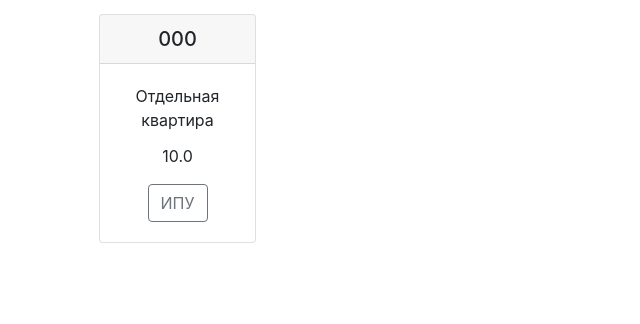
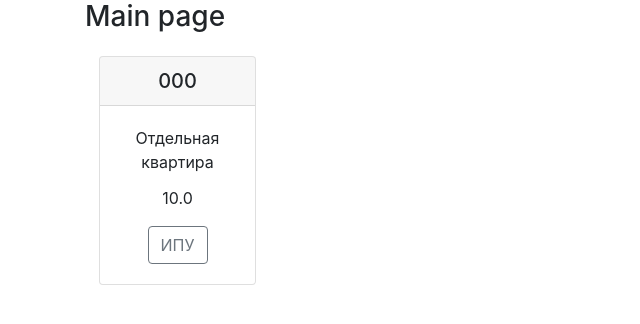
Before and after one commit to sanchos2/upravdom, a Django app: page / in a window 1280 px wide. Shown: the top 324 px of the page, without its empty margins (0-640 px from the left). Run offline with Django 3.2, Linux system fonts and the light colour scheme; tables that the repository leaves empty hold one stand-in row (values such as "Sample post").

```diff
--- a/datastorage/templates/index.html
+++ b/datastorage/templates/index.html
@@ -1,5 +1,6 @@
 {% extends 'base.html' %}
 {% block content %}
+<h3>Main page</h3>
 <div class="container">
   <div class="row">
     {% for placement in placements %}
```
Also changed, not shown: .github/workflows/ci.yml, 4 other files.
